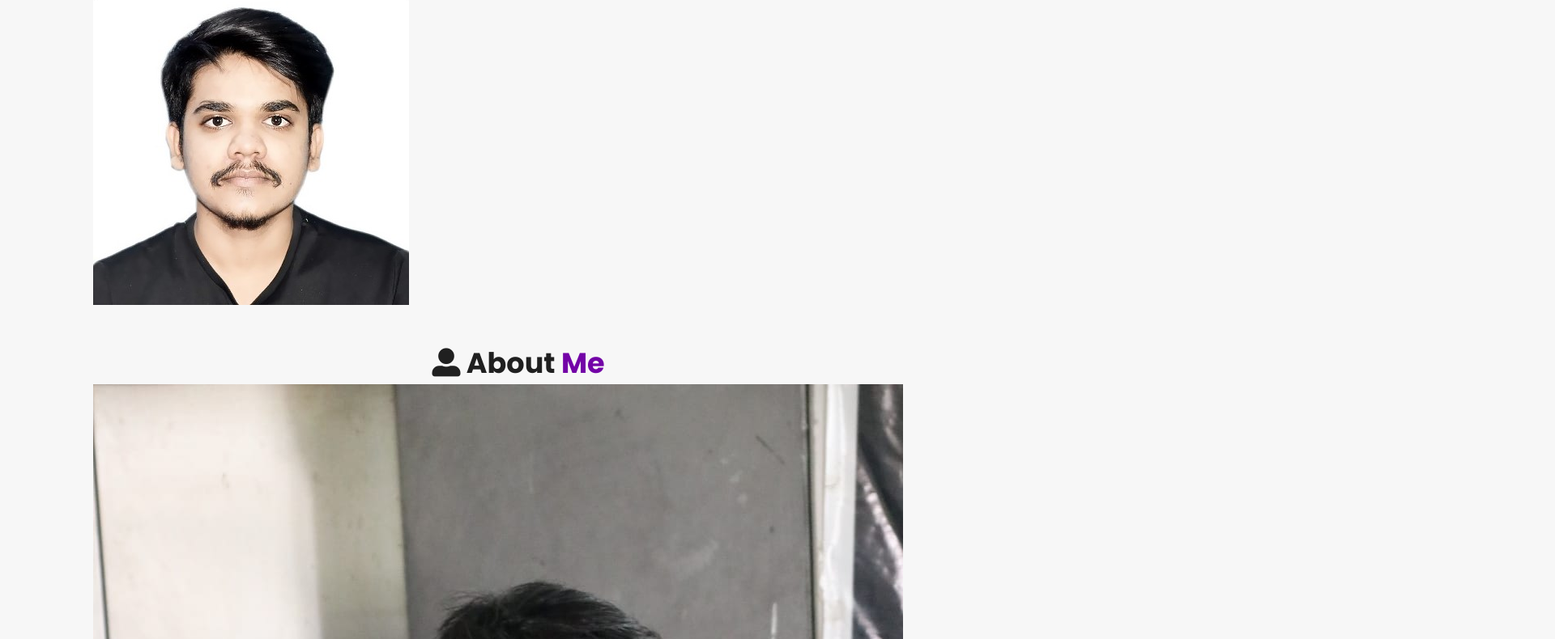
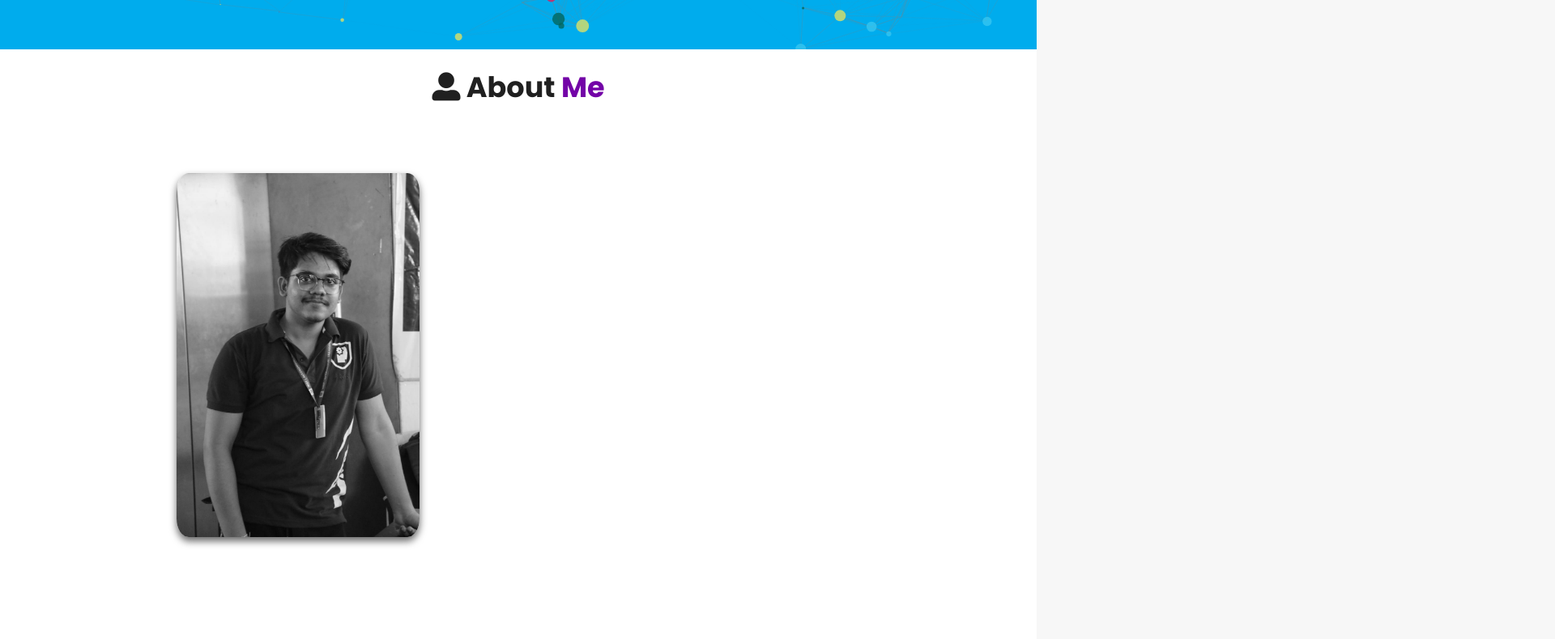
Before and after one commit to Rahulkumar1805/Portfolio, a plain HTML site: page index.html in a window 1280 px wide. Shown: the part 739-1529 px from the top of the page at 81% size, 1920 px wide, since content can reach past the window. Drawn offline with nearby package versions, Linux system fonts and the light colour scheme; files that its build step writes are made by us from their sources.

```diff
--- a/index.html
+++ b/index.html
@@ -7,7 +7,7 @@
     <meta name="keywords" content="Rahul Kumar, portfolio, Rahul, full stack dev, personal portfolio lifecodes, portfolio design, portfolio website, personal portfolio" />
     <meta name="description" content="Welcome to Rahul's Portfolio. Android App Developer" />
     <!-- Custom CSS -->
-    <link rel="stylesheet" href=".assets/css/style.css">
+    <link rel="stylesheet" href="./assets/css/style.css">
     <!-- Font Awesome -->
     <link rel="stylesheet" href="https://cdnjs.cloudflare.com/ajax/libs/font-awesome/5.15.3/css/all.min.css"  />
     <!-- Favicon -->
```
